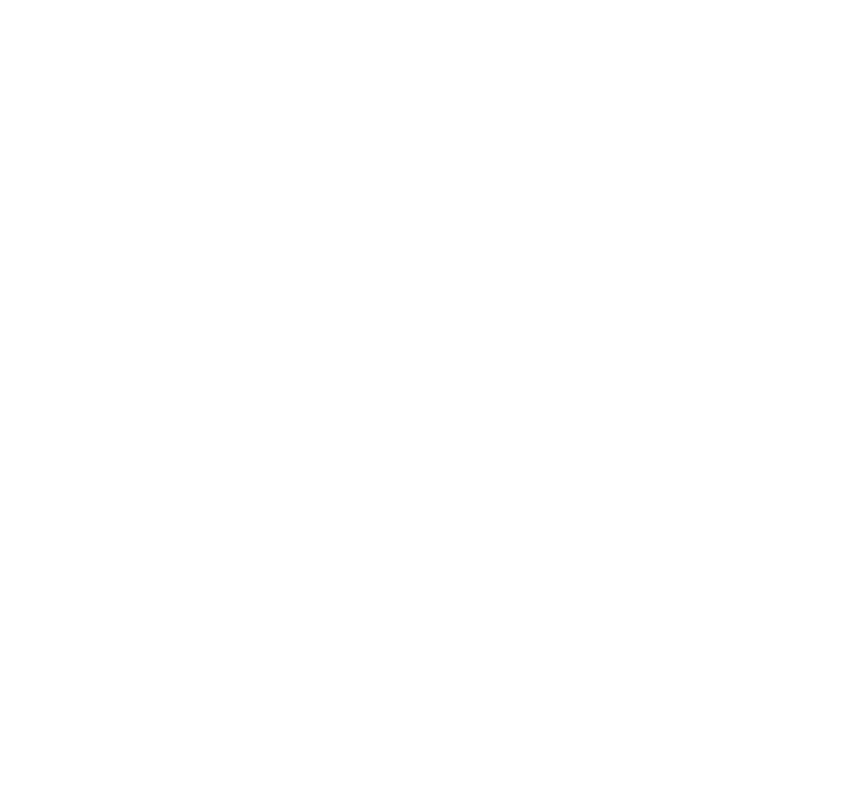
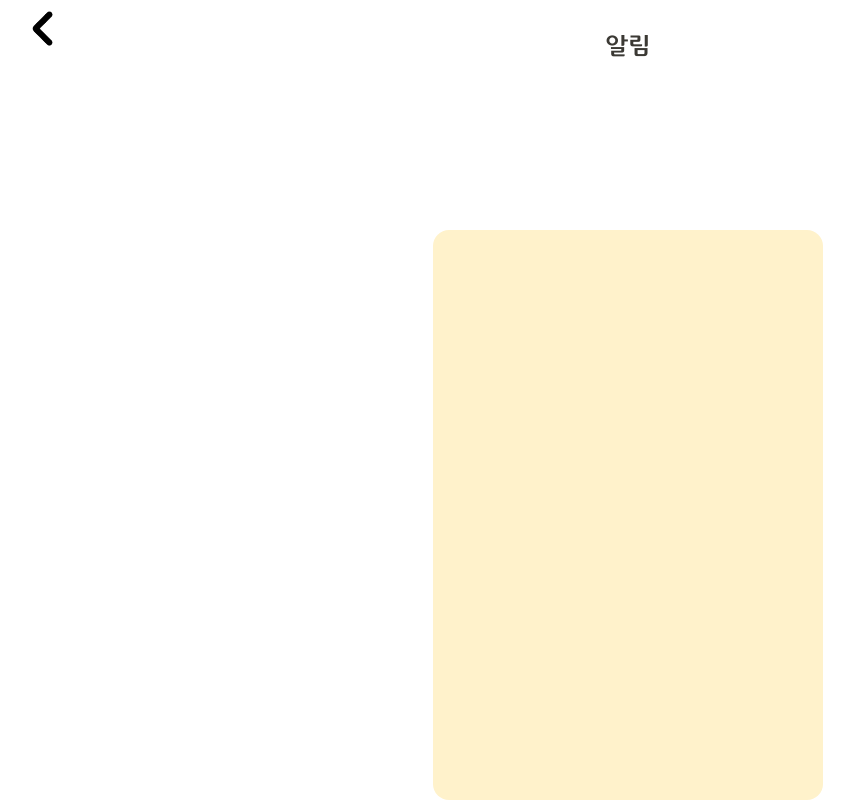
Before and after one commit to dalcheonroadhead/WALKWALK, a React (Vite) app in the folder frontend/: page /alarm in a window 1280 px wide. Shown: the whole page, without its empty margins (12-866 px from the left). Built offline with nearby package versions, Linux system fonts and the light colour scheme.

Commit message:
fix: 전체적인 페이지 구조 조정

```diff
--- a/frontend/src/assets/alarmPage/Alarm.jsx
+++ b/frontend/src/assets/alarmPage/Alarm.jsx
@@ -32,6 +32,9 @@ const Alarm = function(){
                     <img src="/imgs/direct.png" alt="뒤로가기" className={styles.back_btn} onClick={moveToMainPage}></img>
                     <p className={styles.title_txt}>알림</p>
                 </div>
+                <div className={styles.alarm_container}>
+
+                </div>
             </div>
         </>
     );
--- a/frontend/src/assets/alarmPage/Alarm.module.css
+++ b/frontend/src/assets/alarmPage/Alarm.module.css
@@ -13,7 +13,6 @@
     display: flex;
     flex-direction: column; /* 세로로 배치 */
     align-items: center;
-    justify-content: center;
     height: 100vh;
     width: 100vw;
 }
@@ -25,7 +24,7 @@
     align-items: center;
     position: fixed;
     justify-content: center;
-    margin-top: -200%;
+    background-color: white;
 }
 
 .back_btn{
@@ -38,6 +37,15 @@
 }
 
 .title_txt{
+    margin-top: 4%;
     font-family: "bc_b";
     font-size: 1.5rem;
 }
+
+.alarm_container{
+    background: #FFF2CB;
+    margin-top: 18%;
+    width: 24.4rem;
+    height: 51rem;
+    border-radius: 1rem;
+}
--- a/frontend/src/assets/mainPage/Main.module.css
+++ b/frontend/src/assets/mainPage/Main.module.css
@@ -957,7 +957,7 @@
 
 .galli_expanded{
     width: 22.5rem;
-    height: 100rem;
+    height: 60rem;
     display: flex;
     align-items: center;
     border-top-right-radius: 0.938rem;
```
